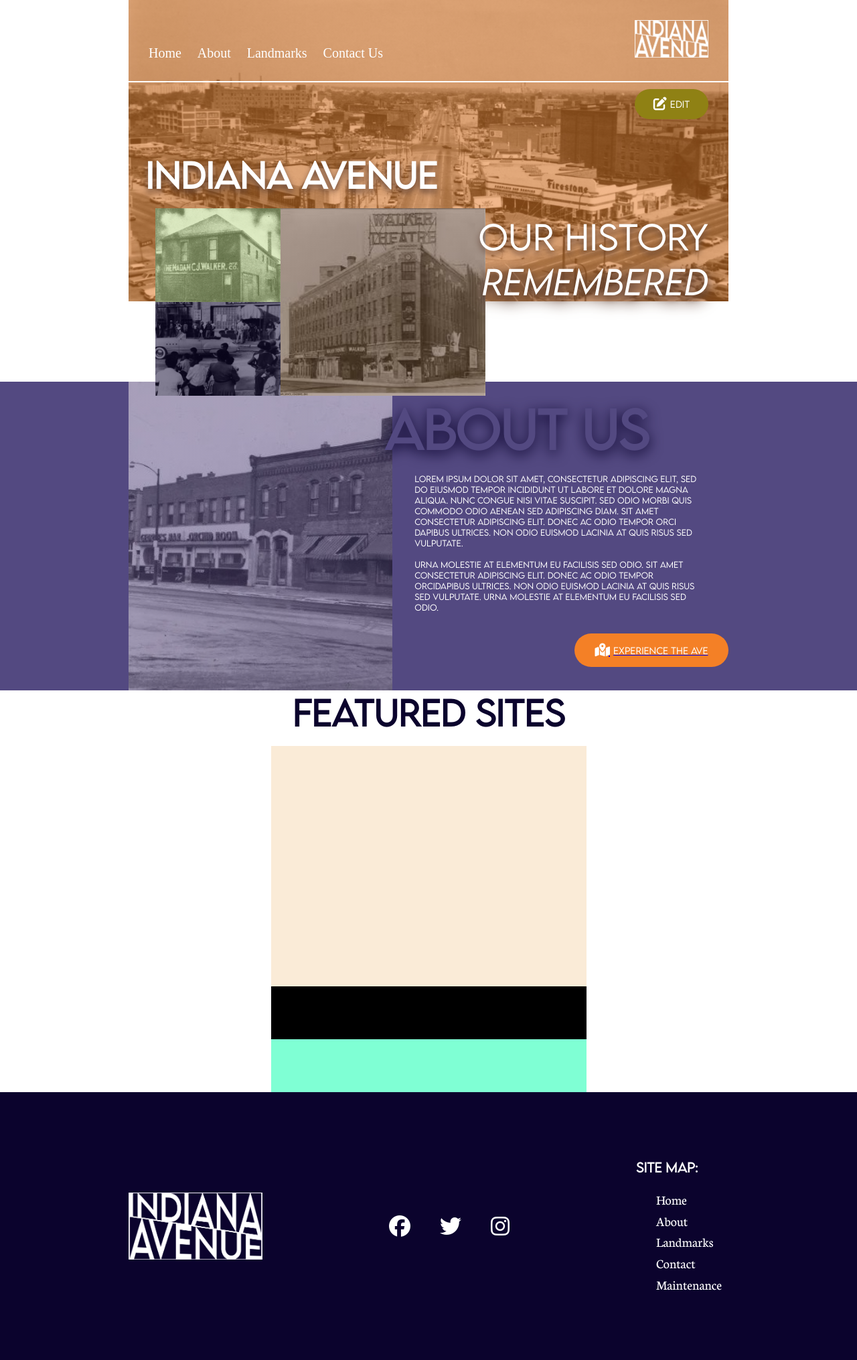
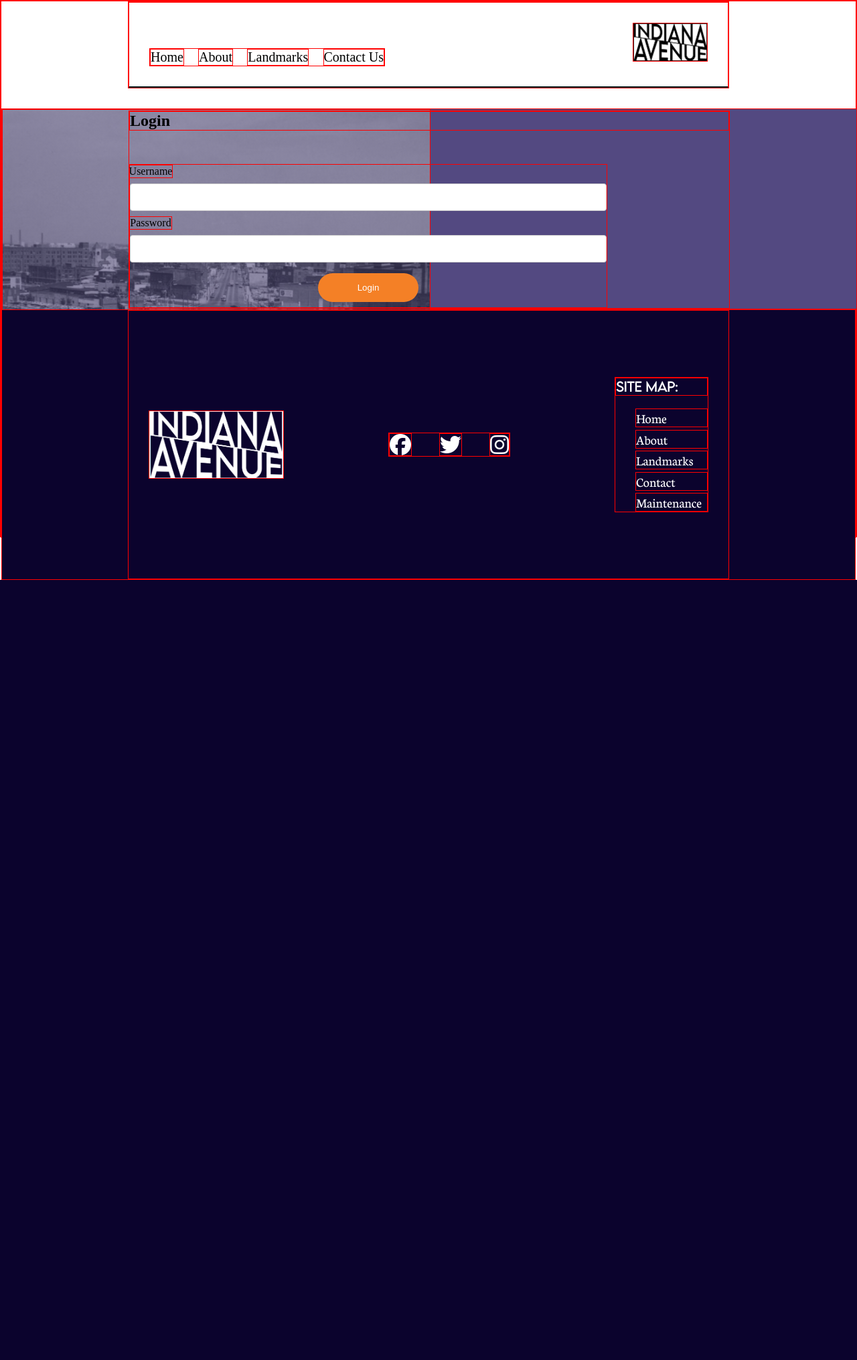
Before and after one commit to jbldwn/indiana_ave, a PHP site: page /index.php/login.php in a window 1280 px wide. Shown: the whole page at 67% size. After the commit the page ends 866 px from the top, so only its background shows below. Run offline with PHP 8.4, Linux system fonts and the light colour scheme; some libraries are stand-ins or nearby versions.

Commit message:
Login page tinkering

```diff
--- a/html/login.html
+++ b/html/login.html
@@ -43,12 +43,13 @@
             <form method="post" action="">
                 <label for="username">Username</label>
                 <input type="text" name="username">
-                <label for="username">Password</label>
+                <label for="password">Password</label>
                 <input type="password" name="password">
                 <input type="submit" value="Login" id="submit-button">
                 <a href="">Create Account</a>
             </form>
         </div>
+    </div>
 
         <div class="footer">
             <div class="logo"></div>
--- /dev/null
+++ b/includes/footer.php
@@ -0,0 +1,32 @@
+<?php
+/**
+ *Name: Jennifer Baldwin
+ *Date: 4/9/2023
+ *File: footer.php
+ *Description: footer for Indiana Ave
+ */
+
+?>
+
+<footer>
+    <div class="footer container">
+        <div class="logo"></div>
+        <div class="footer-icons">
+            <i class="fa-brands fa-facebook fa-2x"></i>
+            <i class="fa-brands fa-twitter fa-2x"></i>
+            <i class="fa-brands fa-instagram fa-2x"></i>
+        </div>
+        <div class="footer-nav">
+            <h3>Site Map:</h3>
+            <a href="index.php">Home</a>
+            <a href="index.php/#about">About</a>
+            <a href="landmarks.php">Landmarks</a>
+            <a href="contact.php">Contact</a>
+            <a href="login.php">Maintenance</a>
+        </div>
+    </div>
+</footer>
+<script src="www/js/menu.js"></script>
+<script src="https://cdnjs.cloudflare.com/ajax/libs/gsap/3.11.5/gsap.min.js"></script>
+</body>
+</html>
--- a/includes/header.php
+++ b/includes/header.php
@@ -9,17 +9,7 @@
 
 ?>
 
-<!DOCTYPE html>
-<html lang="en">
-<head>
-    <meta charset="UTF-8">
-    <meta http-equiv="X-UA-Compatible" content="IE=edge">
-    <meta name="viewport" content="width=device-width, initial-scale=1.0">
-    <title>Indiana Avenue Home Prototype</title>
-    <link rel="stylesheet" href="www/css/styles.css">
-    <script src="https://kit.fontawesome.com/d22db5bb67.js" crossorigin="anonymous"></script>
-</head>
-<body>
+
 <div class="container">
     <div class="nav-mobile-wrapper">
         <div id="ham-icon" onclick="toggleMenu(this)">
@@ -44,26 +34,21 @@
                     <a href="landmarks.html">Landmarks</a>
                     <a href="contact.html">Contact Us</a>
                 </div>
-                <div class="logo">
-                </div>
-
+                <div class="logo"></div>
             </nav>
             <div class="ctrls">
+                <button class="delete">
+                    <i class="fa-solid fa-right-from-bracket fa-xl"></i>
+                    <span class="label">Logout</span>
+                </button>
                 <button class="edit">
-                    <i class="fa-solid fa-pen-to-square fa-xl"></i>
-                    <span class="label">Edit</span>
+                    <i class="fa-solid fa-user fa-xl"></i>
+                    <span class="label">Profile</span>
                 </button>
-                <!-- if on edit page, these two buttons will be visible -->
-                <!-- <button class="save">
-                    <i class="fa-solid fa-pen-to-square fa-xl"></i>
-                    <span class="label">Save</span>
-                </button> -->
-                <!-- <button class="delete">
-                    <i class="fa-solid fa-pen-to-square fa-xl"></i>
-                    <span class="label">Delete</span>
-                </button> -->
-
-
+                <button class="save">
+                    <i class="fa-solid fa-clipboard-user fa-xl"></i>
+                    <span class="label">Roster</span>
+                </button>
             </div>
         </div>
         <div class="cen-content">
--- /dev/null
+++ b/includes/headerBLK.php
@@ -0,0 +1,51 @@
+<?php
+/**
+ *Name: Jennifer Baldwin
+ *Date: 4/10/2023
+ *File: headerBLK.php
+ *Description: black header for Indiana Ave
+ */
+?>
+
+<div class="container">
+    <div class="nav-mobile-wrapper">
+        <div id="ham-icon" onclick="toggleMenu(this)">
+            <div class="bar1"></div>
+            <div class="bar2"></div>
+            <div class="bar3"></div>
+            <ul class="mobile-menu">
+                <li><a href="home.html">Home</a></li>
+                <li><a href="landmarks.html">Landmarks</a></li>
+                <li><a href="contact.html">Contact</a></li>
+                <li><a href="login.html">Login</a></li>
+            </ul>
+        </div>
+        <div class="mobile-icon"></div>
+    </div>
+    <div class="nav-wrapper-black">
+        <nav>
+            <div class="links">
+                <a href="home.html">Home</a>
+                <a href="home.html/#about">About</a>
+                <a href="landmarks.html">Landmarks</a>
+                <a href="contact.html">Contact Us</a>
+            </div>
+            <div class="logo"></div>
+        </nav>
+<!--        <div class="ctrls">-->
+<!--            <button class="delete">-->
+<!--                <i class="fa-solid fa-right-from-bracket fa-xl"></i>-->
+<!--                <span class="label">Logout</span>-->
+<!--            </button>-->
+<!--            <button class="edit">-->
+<!--                <i class="fa-solid fa-user fa-xl"></i>-->
+<!--                <span class="label">Profile</span>-->
+<!--            </button>-->
+<!--            <button class="save">-->
+<!--                <i class="fa-solid fa-clipboard-user fa-xl"></i>-->
+<!--                <span class="label">Roster</span>-->
+<!--            </button>-->
+<!--        </div>-->
+
+    </div>
+</div>
--- /dev/null
+++ b/includes/web.php
@@ -0,0 +1,21 @@
+<?php
+/**
+ *Name: Jennifer Baldwin
+ *Date: 4/10/2023
+ *File: web.php
+ *Description: HTML and head info for Indiana Ave
+ */
+
+?>
+
+<!DOCTYPE html>
+<html lang="en">
+<head>
+    <meta charset="UTF-8">
+    <meta http-equiv="X-UA-Compatible" content="IE=edge">
+    <meta name="viewport" content="width=device-width, initial-scale=1.0">
+    <title>Indiana Avenue Home Prototype</title>
+    <link rel="stylesheet" href="www/css/styles.css">
+    <script src="https://kit.fontawesome.com/d22db5bb67.js" crossorigin="anonymous"></script>
+</head>
+<body>
--- a/index.php
+++ b/index.php
@@ -5,7 +5,8 @@
  *File: index.php
  *Description: This is the home page for Indiana Avenue
  */
-
+//header
+require_once('includes/web.php');
 require_once('includes/header.php');
 
 ?>
@@ -40,25 +41,8 @@ require_once('includes/header.php');
         <div id="site-add"></div>
     </div>
 </div>
-<footer>
-    <div class="footer container">
-        <div class="logo"></div>
-        <div class="footer-icons">
-            <i class="fa-brands fa-facebook fa-2x"></i>
-            <i class="fa-brands fa-twitter fa-2x"></i>
-            <i class="fa-brands fa-instagram fa-2x"></i>
-        </div>
-        <div class="footer-nav">
-            <h3>Site Map:</h3>
-            <a href="index.php">Home</a>
-            <a href="index.php/#about">About</a>
-            <a href="landmarks.php">Landmarks</a>
-            <a href="contact.php">Contact</a>
-            <a href="login.php">Maintenance</a>
-        </div>
-    </div>
-</footer>
-<script src="www/js/menu.js"></script>
-<script src="https://cdnjs.cloudflare.com/ajax/libs/gsap/3.11.5/gsap.min.js"></script>
-</body>
-</html>
+
+<?php
+//footer
+require_once('includes/footer.php');
+?>
--- /dev/null
+++ b/login.php
@@ -0,0 +1,43 @@
+<?php
+/**
+ *Name: Jennifer Baldwin
+ *Date: 4/9/2023
+ *File: login.php
+ *Description: login for maintenance for Indiana Ave
+ */
+//header
+require_once('includes/web.php');
+//require_once('includes/header.php');
+require_once('includes/headerBLK.php');
+
+?>
+
+<!--login page content-->
+<section class="login">
+    <div class="login-img"></div>
+
+    <div class="container login-base">
+        <h1>Login</h1>
+        <form method="post" action="verifyuser.php">
+            <?php
+//            if ($login_status == 2) {
+//                echo "<p style='margin: 0 auto 30px auto; color:#EE7B30;' class='p-textLarge'>Login failed. Please try again.</p>";
+//            }
+            ?>
+            <label for="username">Username</label>
+            <input type="text" name="username">
+            <label for="password">Password</label>
+            <input type="password" name="password">
+            <input type="submit" value="Login" id="submit-button">
+<!--            <a href="">Create Account</a>-->
+        </form>
+    </div>
+</section>
+
+
+
+
+<?php
+//footer
+require_once('includes/footer.php');
+?>
--- a/www/css/styles.css
+++ b/www/css/styles.css
@@ -16,7 +16,7 @@ h1, h2, h3, h4, h5, h6, p {
   width: 70vw;
   max-width: 1000px; }
 
-button {
+.ctrls button {
   display: flex;
   justify-content: center;
   align-items: center;
@@ -25,10 +25,10 @@ button {
   color: #FFF;
   font-family: LM;
   background-color: #f48026; }
-  button span {
+  .ctrls button span {
     margin-left: 5px; }
 
-button:hover {
+.ctrls button:hover {
   background-color: #c25a0a; }
 
 @media (max-width: 850px) {
@@ -112,27 +112,22 @@ button:hover {
       height: 100%;
       width: 350px; } }
 
-.containter-login {
-  display: flex;
-  flex-direction: column; }
+* {
+  border: red solid 1px; }
 
-.login-black {
-  visibility: visible; }
-
-.login-base {
+.login {
+  margin-top: 30px;
   width: 100%;
-  height: 500px;
-  display: flex;
-  justify-content: center;
-  flex-direction: column;
-  align-items: center; }
-  .login-base .login-img {
-    width: 1000px;
-    height: 600px;
-    background-image: url(../images/Hero.jpg);
+  background-color: #534981; }
+  .login-img {
+    width: 50%;
+    height: 75vh;
+    background-image: linear-gradient(rgba(83, 73, 129, 0.5), rgba(83, 73, 129, 0.5)), url(../assets/images/Hero.jpg);
     background-position: center;
     background-repeat: no-repeat;
     background-size: cover; }
+  .login-base {
+    margin-top: -75vh; }
     .login-base form {
       display: flex;
       flex-direction: column;
@@ -430,14 +425,6 @@ button:hover {
     display: flex;
     justify-content: space-between;
     align-items: baseline; }
-    .nav-wrapper nav .logo {
-      margin-right: 30px;
-      width: 110px;
-      height: 56px;
-      background-image: url(../assets/logo/IndianaAveLogo-wht.png);
-      background-position: center;
-      background-repeat: no-repeat;
-      background-size: cover; }
     .nav-wrapper nav .links {
       margin-left: 30px;
       width: 350px;
@@ -449,6 +436,14 @@ button:hover {
         font-size: 20px; }
       .nav-wrapper nav .links a:hover {
         font-family: LMB; }
+    .nav-wrapper nav .logo {
+      margin-right: 30px;
+      width: 110px;
+      height: 56px;
+      background-image: url(../assets/logo/IndianaAveLogo-wht.png);
+      background-position: center;
+      background-repeat: no-repeat;
+      background-size: cover; }
   .nav-wrapper .ctrls {
     margin-left: auto;
     max-width: 50%;
@@ -476,25 +471,16 @@ button:hover {
       background-color: #5e1608; }
 
 .nav-wrapper-black {
-  height: 90px;
   width: 100%;
   display: contents; }
   .nav-wrapper-black nav {
-    width: 100%;
-    height: 130px;
+    padding: 30px 0;
     border-bottom: solid 2px #000;
     display: flex;
     justify-content: space-between;
-    align-items: center; }
-    .nav-wrapper-black nav .logo {
-      width: 119px;
-      height: 60px;
-      background-image: url(../assets/logo/IndianaAveLogo-blk.png);
-      background-position: center;
-      background-repeat: no-repeat;
-      background-size: cover;
-      margin-right: 30px; }
+    align-items: baseline; }
     .nav-wrapper-black nav .links {
+      margin-left: 30px;
       width: 350px;
       display: flex;
       justify-content: space-between; }
@@ -503,7 +489,40 @@ button:hover {
         color: #000;
         font-size: 20px; }
       .nav-wrapper-black nav .links a:hover {
-        font-family: LMB; }
+        font-family: LM; }
+    .nav-wrapper-black nav .logo {
+      margin-right: 30px;
+      width: 110px;
+      height: 56px;
+      background-image: url(../assets/logo/IndianaAveLogo-blk.png);
+      background-position: center;
+      background-repeat: no-repeat;
+      background-size: cover; }
+  .nav-wrapper-black .ctrls {
+    margin-left: auto;
+    max-width: 50%;
+    margin-top: 10px;
+    margin-right: 30px;
+    color: #FFF;
+    display: flex;
+    flex-direction: row-reverse;
+    justify-content: space-between;
+    align-items: center; }
+    .nav-wrapper-black .ctrls button {
+      width: 110px;
+      height: 45px; }
+    .nav-wrapper-black .ctrls .edit {
+      background-color: #8f8114; }
+    .nav-wrapper-black .ctrls .edit:hover {
+      background-color: #6b600f; }
+    .nav-wrapper-black .ctrls .save {
+      background-color: #227619; }
+    .nav-wrapper-black .ctrls .save:hover {
+      background-color: #14430f; }
+    .nav-wrapper-black .ctrls .delete {
+      background-color: #831d0b; }
+    .nav-wrapper-black .ctrls .delete:hover {
+      background-color: #5e1608; }
 
 .nav-mobile-wrapper {
   height: 74px;
@@ -595,9 +614,9 @@ footer {
     height: 400px;
     display: flex;
     justify-content: space-between;
-    align-items: center;
-    padding: 0 15px; }
+    align-items: center; }
     footer .footer .logo {
+      margin-left: 30px;
       width: 200px;
       height: 100px;
       background-image: url(../assets/Logo/IndianaAveLogo-wht.png);
@@ -605,6 +624,7 @@ footer {
       background-repeat: no-repeat;
       background-size: cover; }
     footer .footer .footer-nav {
+      margin-right: 30px;
       height: 200px;
       width: 138px;
       color: #FFF;
--- a/www/scss/_structure.scss
+++ b/www/scss/_structure.scss
@@ -18,6 +18,7 @@ h1, h2, h3, h4, h5, h6, p {
   max-width: 1000px;
 }
 
+.ctrls{
   button{
     display: flex;
     justify-content: center;
@@ -28,7 +29,6 @@ button{
     color: $siteWhite;
     font-family: LM;
     background-color: $genericColor;
-
     span{
       margin-left: 5px;
     }
@@ -36,8 +36,9 @@ button{
   }
   button:hover{
     background-color: $genericHoverColor;
+  }
+}
 
-}
 
 @media (max-width: $mobileWidth){
   .container{
--- a/www/scss/footer.scss
+++ b/www/scss/footer.scss
@@ -6,9 +6,10 @@ footer{
         display: flex;
         justify-content: space-between;
         align-items: center;
-        padding: 0 15px;
+        //padding: 0 15px;
 
         .logo{
+            margin-left: 30px;
             width: 200px;
             height: 100px;
             background-image: url(../assets/Logo/IndianaAveLogo-wht.png);
@@ -18,6 +19,8 @@ footer{
         }
 
         .footer-nav{
+            margin-right: 30px;
+
             height: 200px;
             width: 138px;
             color: $siteWhite;
--- a/www/scss/login.scss
+++ b/www/scss/login.scss
@@ -1,28 +1,29 @@
-.containter-login{
-    display: flex;
-    flex-direction: column;
+*{
+  border: red solid 1px;
 }
+.login{
+    margin-top: 30px;
+    width: 100%;
+    background-color: $ltBlu;
 
-.login-black{
-  visibility: visible;
-}
-.login-base{
-    width: 100%;
-    height: 500px;
-
-    display: flex;
-    justify-content: center;
-    flex-direction: column;
-    align-items: center;
-
-    .login-img{
-        width: 1000px;
-        height: 600px;
-        background-image: url(../images/Hero.jpg);
+  &-img{
+    width: 50%;
+    height: 75vh;
+    background-image: linear-gradient($ltBluA, $ltBluA), url(../assets/images/Hero.jpg);
     background-position: center;
     background-repeat: no-repeat;
     background-size: cover;
   }
+
+  &-base{
+    margin-top: -75vh;
+      //width: 100%;
+      //height: 500px;
+
+      //display: flex;
+      //justify-content: center;
+      //flex-direction: column;
+      //align-items: center;
 
       form{
           display: flex;
@@ -76,6 +77,7 @@
           }
       }
   }
+}
 
 @media (max-width: 600px){
     .login-base{
--- a/www/scss/nav.scss
+++ b/www/scss/nav.scss
@@ -4,28 +4,10 @@
 
     nav{
         padding: 30px 0;
-        // padding:30px;
-        // width: 100%;
-    // height: 50px;
-    // padding: 30px;
         border-bottom: solid 2px $siteWhite;
         display: flex;
         justify-content: space-between;
         align-items: baseline;
-
-
-    .logo{
-        margin-right:30px;
-        width: 110px;
-        height: 56px;
-        // height: 100%;
-        background-image: url(../assets/logo/IndianaAveLogo-wht.png);
-        background-position: center;
-        background-repeat: no-repeat;
-        background-size: cover;
-        // margin-right: 20px;
-    }
-
 
         .links{
             margin-left:30px;
@@ -42,7 +24,18 @@
                 font-family: LMB;
             }
         }
+
+        .logo{
+        margin-right:30px;
+        width: 110px;
+        height: 56px;
+        background-image: url(../assets/logo/IndianaAveLogo-wht.png);
+        background-position: center;
+        background-repeat: no-repeat;
+        background-size: cover;
     }
+    }
+
     .ctrls{
         margin-left: auto;
         max-width: 50%;
@@ -82,32 +75,18 @@
 }
 
 .nav-wrapper-black{
-    height: 90px;
     width: 100%;
-    display: contents;
-
+    display:contents;
 
     nav{
-    width: 100%;
-    height: 130px;
+        padding: 30px 0;
         border-bottom: solid 2px $siteBlack;
         display: flex;
         justify-content: space-between;
-    align-items: center;
-
-
-    .logo{
-        width: 119px;
-        height: 60px;
-        background-image: url(../assets/logo/IndianaAveLogo-blk.png);
-        background-position: center;
-        background-repeat: no-repeat;
-        background-size: cover;
-        margin-right: 30px;
-    }
-
+        align-items: baseline;
 
         .links{
+            margin-left:30px;
             width: 350px;
             display: flex;
             justify-content: space-between;
@@ -116,12 +95,56 @@
                 color: $siteBlack;
                 font-size: 20px;
             }
+
             a:hover{
-            font-family: LMB;
+                font-family: LM;
             }
         }
+        .logo{
+            margin-right:30px;
+            width: 110px;
+            height: 56px;
+            background-image: url(../assets/logo/IndianaAveLogo-blk.png);
+            background-position: center;
+            background-repeat: no-repeat;
+            background-size: cover;
+        }
+    }
+    .ctrls{
+        margin-left: auto;
+        max-width: 50%;
+        margin-top: 10px;
+        margin-right: 30px;
+        color: $siteWhite;
+        display: flex;
+        flex-direction: row-reverse;
+        justify-content: space-between;
+        align-items: center;
 
+        button{
+            width: 110px;
+            height: 45px;
 
+        }
+
+        .edit{
+            background-color: $editColor;
+        }
+        .edit:hover{
+            background-color: $editHoverColor;
+        }
+        .save{
+            background-color: $saveColor;
+        }
+        .save:hover{
+            background-color: $saveHoverColor;
+        }
+        .delete{
+            background-color: $deleteColor;
+        }
+        .delete:hover{
+            background-color: $deleteHoverColor;
+        }
     }
 }
 
```
Also changed, not shown: www/verifyuser.php (added, +7 -0 lines). Lines whose indentation alone changed are shown as unchanged.
